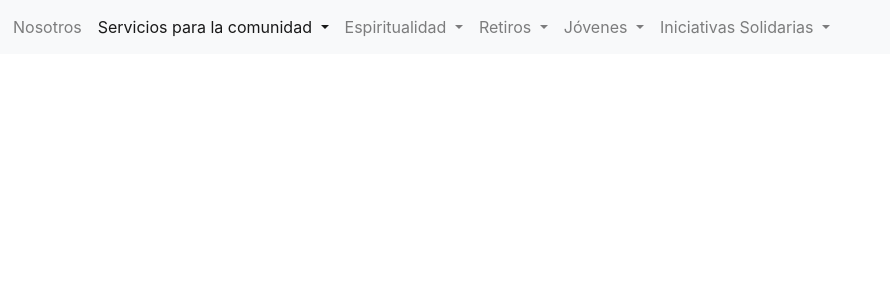
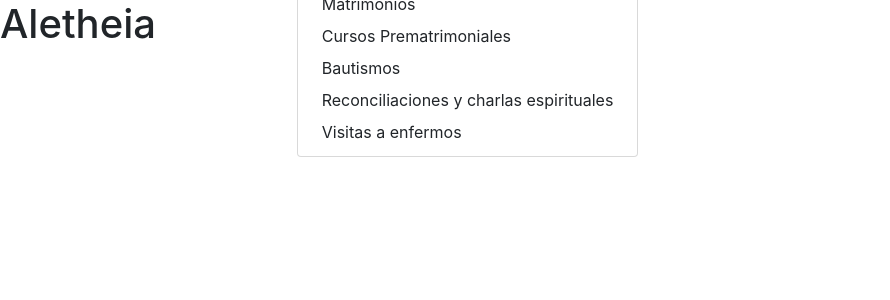
Before and after one commit to mariscottin/capillamarin, a Node server app: page /espiritualidad/aletheia in a window 1280 px wide, after a click on "Servicios para la comunidad". Shown: the top 300 px of the page, without its empty margins (0-890 px from the left). Run offline with Node 20, Linux system fonts and the light colour scheme; some libraries are stand-ins or nearby versions.

Commit message:
fixing bugs in navbar

```diff
--- a/assets/styles/styles_home.css
+++ b/assets/styles/styles_home.css
@@ -43,12 +43,6 @@
     width: 100%;
 }
 
-.dropdown-menu{
-    width: 90%;
-    margin: auto;
-    padding-bottom: 10px;
-}
-
 /* Submenu navbar */
 .dropdown-toggle:hover{
     cursor: pointer;
@@ -70,17 +64,6 @@
     padding-bottom: 15px;
 }
 
-#navbarNavDropdown{
-    position: absolute;
-    left: 0;
-    right: 0;
-    top: 100px;
-    background-color: #f8f9fa!important;
-    padding-left: 5px;
-    max-height: 450px;
-    overflow-y: scroll;
-    overflow-x: hidden;
-}
 /* ----- Background img -----*/
 
 #home-cover{
@@ -204,7 +187,26 @@
 }
 
 @media (max-width: 992px) {
+    #navbarNavDropdown{
+        position: absolute;
+        left: 0;
+        right: 0;
+        top: 100px;
+        background-color: #f8f9fa!important;
+        padding-left: 5px;
+        max-height: 400px;
+        overflow-y: scroll;
+        overflow-x: hidden;
+    }
 
+    .nav-item{
+        padding-bottom: 7px;
+    }
+
+    .dropdown-menu{
+        width: 90%;
+        margin: auto;
+    }
     .home-background-img{
         background-position: left;
         height: 70vh;
```
